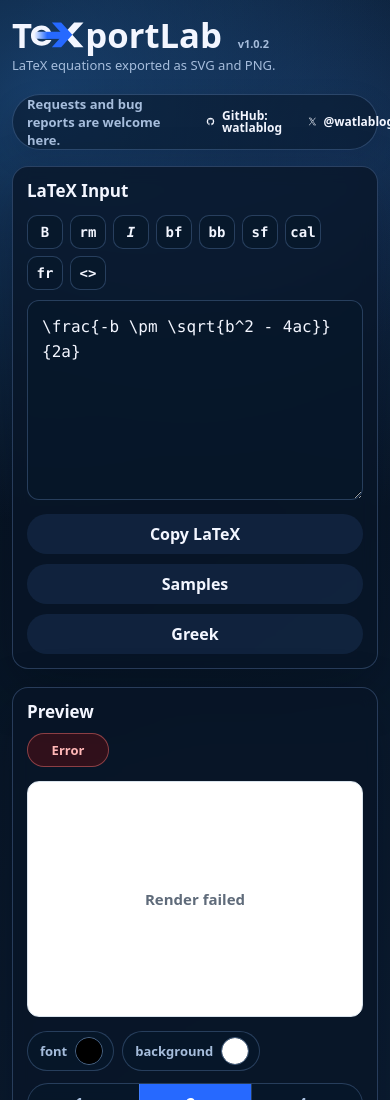
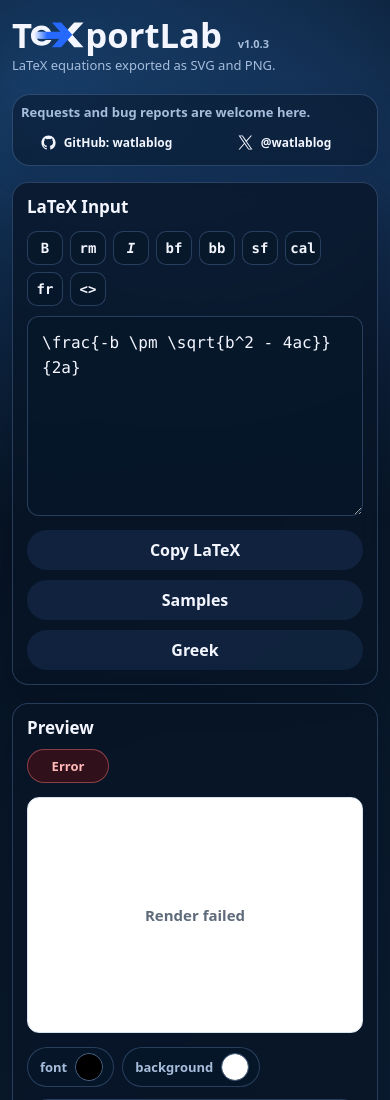
Before and after one commit to watlablog/texport-lab, a website built with Vite: page index.html in a window 390 px wide. Shown: the top 1100 px of the page. Built offline with nearby package versions, Linux system fonts and the light colour scheme; files whose address does not match are found by name.

Commit message:
Fix mobile support links

```diff
--- a/package.json
+++ b/package.json
@@ -1,6 +1,6 @@
 {
   "name": "texport",
-  "version": "1.0.2",
+  "version": "1.0.3",
   "private": true,
   "description": "A static web app for rendering LaTeX equations with MathJax and exporting them as SVG or PNG images.",
   "type": "module",
--- a/src/style.css
+++ b/src/style.css
@@ -960,12 +960,32 @@
   }
 
   .support-links {
+    display: grid;
+    grid-template-columns: repeat(2, minmax(0, 1fr));
+    flex: 1 1 100%;
     width: 100%;
-    justify-content: space-between;
+    min-width: 0;
+    max-width: 100%;
+    gap: 8px;
+    padding: 8px;
+    border-radius: 18px;
     white-space: normal;
   }
 
-  .support-links span {
+  .support-links > span {
+    grid-column: 1 / -1;
+  }
+
+  .support-links a {
+    width: 100%;
+    min-width: 0;
+    height: auto;
+    min-height: 28px;
+    padding: 0 8px;
+  }
+
+  .support-links span,
+  .support-links a span {
     min-width: 0;
   }
 
@@ -1034,3 +1054,9 @@
     min-height: 74px;
   }
 }
+
+@media (max-width: 360px) {
+  .support-links {
+    grid-template-columns: 1fr;
+  }
+}
```
Also changed, not shown: 1 other file.
